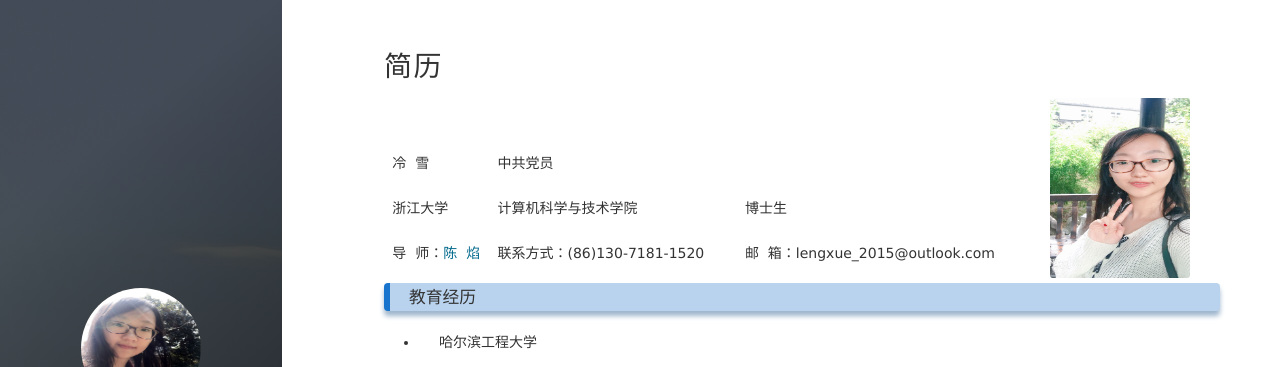
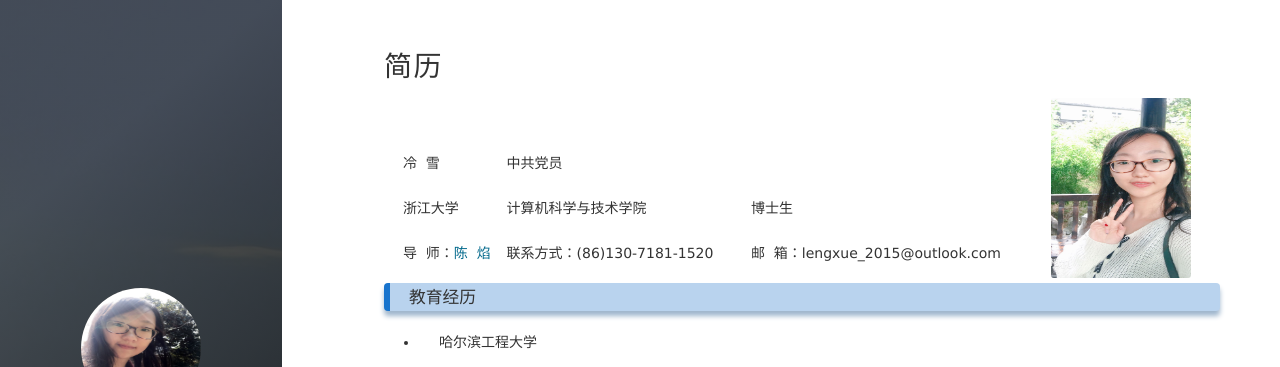
Before and after one commit to lxv458/OldWeb, a Jekyll site: the page built from about.md, in a window 1280 px wide. Shown: the top 367 px of the page. Built offline with Jekyll 4.4.1, drawn with Linux system fonts in a browser that asks for light colours; nearby versions of some CDN libraries; comment, search, counter and statistics services are not loaded.

Commit message:
basic information

```diff
--- a/about.md
+++ b/about.md
@@ -4,8 +4,9 @@
 ---
 <table>
 	<tr>
+		<td rowspan="4">&nbsp;&nbsp;</td>
 		<td align="center" colspan="3">&nbsp;&nbsp;</td>
-		<td align="center" rowspan="6" style="vertical-align:middle"><img src="/images/leng/resume/myself.jpg" width="140" height="180" /></td>
+		<td align="center" rowspan="4" style="vertical-align:middle"><img src="/images/leng/resume/myself.jpg" width="140" height="180" /></td>
 	</tr>
 	<tr>
 		<td align="left">冷&nbsp;&nbsp;雪</td>
```
